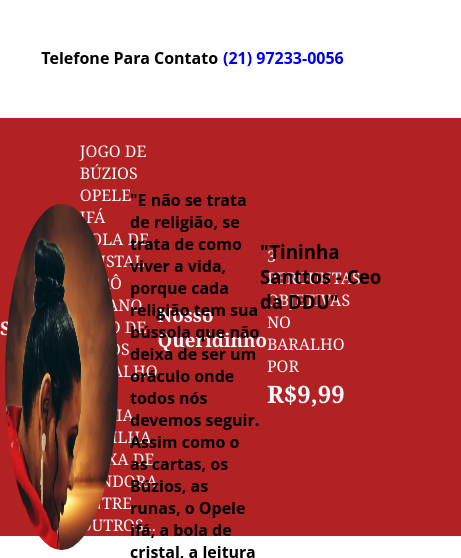
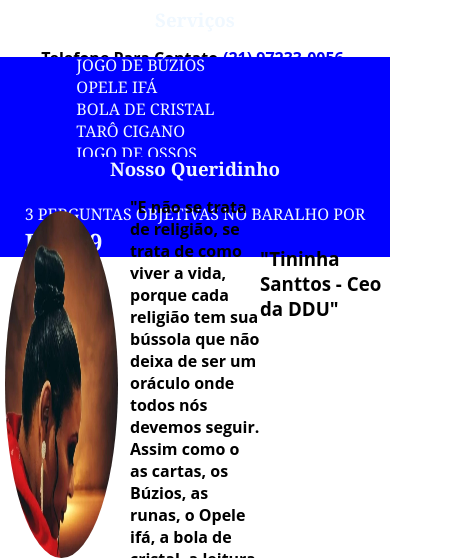
Before and after one commit to devpeixoto/Deusesdouniverso, a React (Vite) app: page / in a window 390 px wide. Shown: the part 286-844 px from the top of the page, 461 px wide, since content can reach past the window. Built offline with nearby package versions, Linux system fonts and the light colour scheme.

Commit message:
deploy site

```diff
--- a/package.json
+++ b/package.json
@@ -1,5 +1,6 @@
 {
   "name": "page1",
+  "homepage": "https://deusesdouniverso.com.br/",
   "private": true,
   "version": "0.0.0",
   "type": "module",
--- a/src/App.jsx
+++ b/src/App.jsx
@@ -23,3 +23,6 @@ function App () {
 }
 
 export default App
+
+//no arquivo package,json foi adicionado uma tag "homepage": "https://deusesdouniverso.com.br/",
+//ele redireciona a pagina para conseguir-mos fazer o deploy
--- a/src/Pages/sale/sale.jsx
+++ b/src/Pages/sale/sale.jsx
@@ -5,19 +5,16 @@ import "./style.css"
 const Sale = () => {
     return(
         <div className="dualwindow">
-            <span>
+            <span className="minlay">
                 <h3>Serviços</h3>
                 <br/>
-
                 JOGO DE BÚZIOS<br/>
                 OPELE IFÁ<br/>
                 BOLA DE CRISTAL<br/>
                 TARÔ CIGANO<br/>
                 JOGO DE OSSOS<br/>
                 BARALHO DE MARIA PADILHA<br/>
-                CAIXA DE PANDORA<br/>
                 ENTRE OUTROS...
-
             </span>
             <span className="space">
                 <h3>Nosso Queridinho</h3>
--- a/src/Pages/sale/style.css
+++ b/src/Pages/sale/style.css
@@ -1,8 +1,15 @@
 .dualwindow{
     display: grid;
     grid-template-columns: 1fr 1fr;
-    height: 18vw;
+    height: 20vw;
     z-index: 2;
+
+
+    @media (max-width: 769px ){
+        display:flex;
+        flex-direction: column;
+        justify-content: center;
+    }
 }
 .dualwindow span{
     display: flex;
@@ -11,10 +18,20 @@
     background-color: var(--mainColor);
     color:aliceblue;
     font-family: Cambria, Cochin, Georgia, Times, 'Times New Roman', serif;
+
+    @media (max-width: 769px ){
+        display:flex;
+        flex-direction: column;
+        justify-content: center;
+        align-items: center;
+        /* width: 50%; */
+        height:100px;
+        background-color: blue;
+    }
 }
 
 .space div{
-    right: 100px;
+    /* right: 100px; */
     /* background-color:aqua;    */
-    padding-right: 100px;
+    /* padding-right: 100px; */
 }
```
Lines whose indentation alone changed are shown as unchanged.
